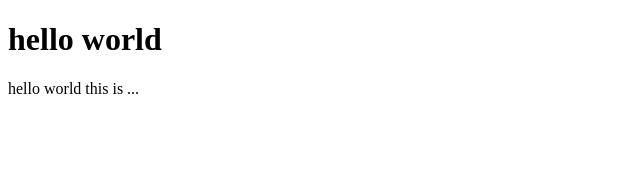
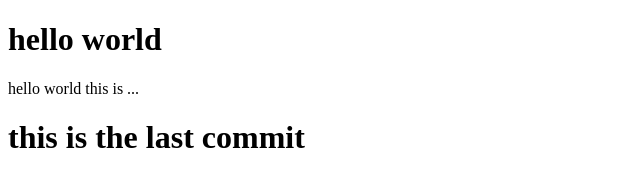
Before and after one commit to alazarbeyeneazu/learning-git, a plain HTML site: page index.html in a window 1280 px wide. Shown: the whole page, without its empty margins (0-640 px from the left). Drawn offline with Linux system fonts and the light colour scheme.

Commit message:
new change have maded

```diff
--- a/index.html
+++ b/index.html
@@ -9,5 +9,6 @@
 <body>
     <h1> hello world</h1>
     <p>hello world this is ...</p>
+    <h1> this is the last commit </h1>
 </body>
 </html>
```
